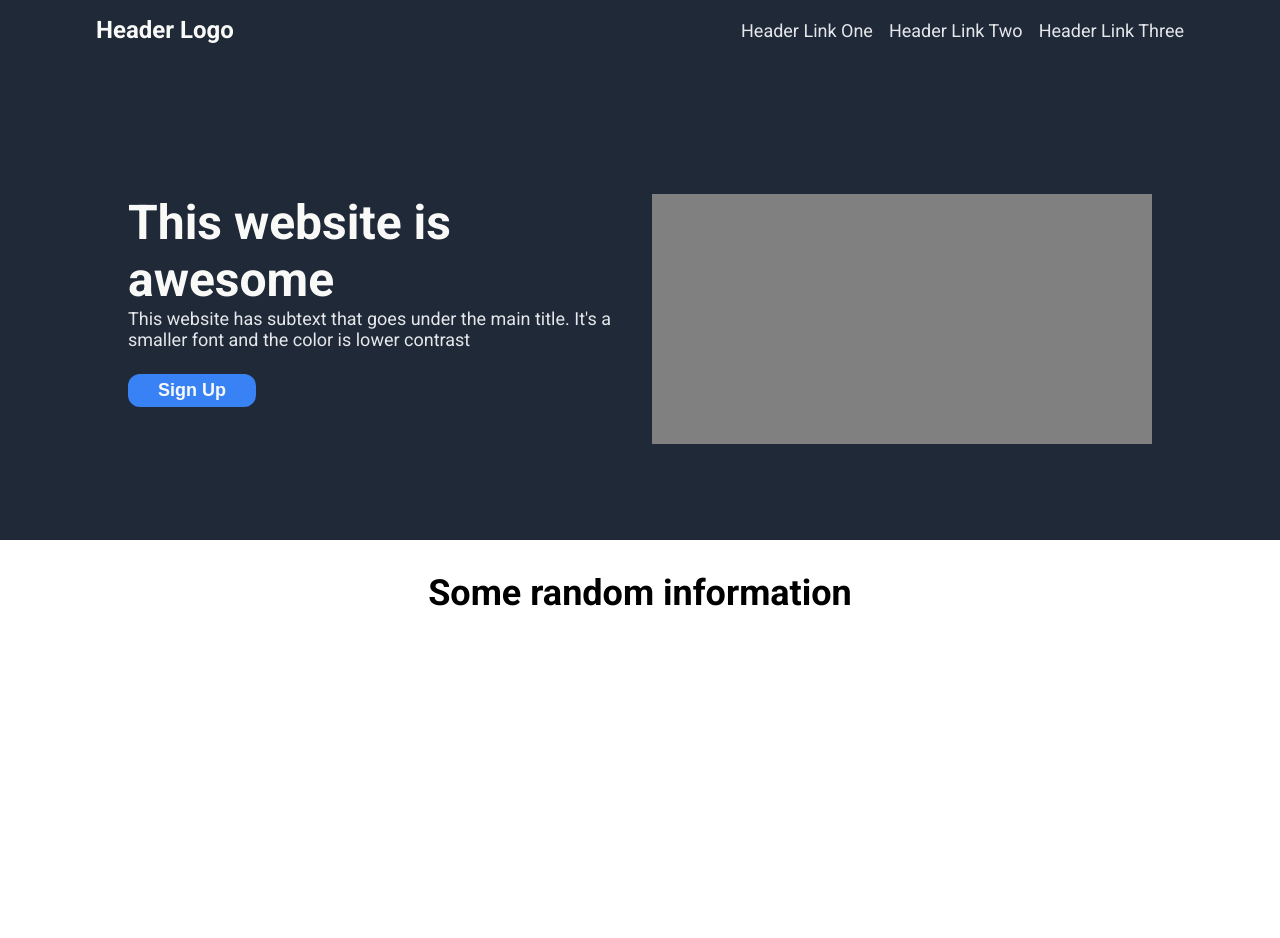
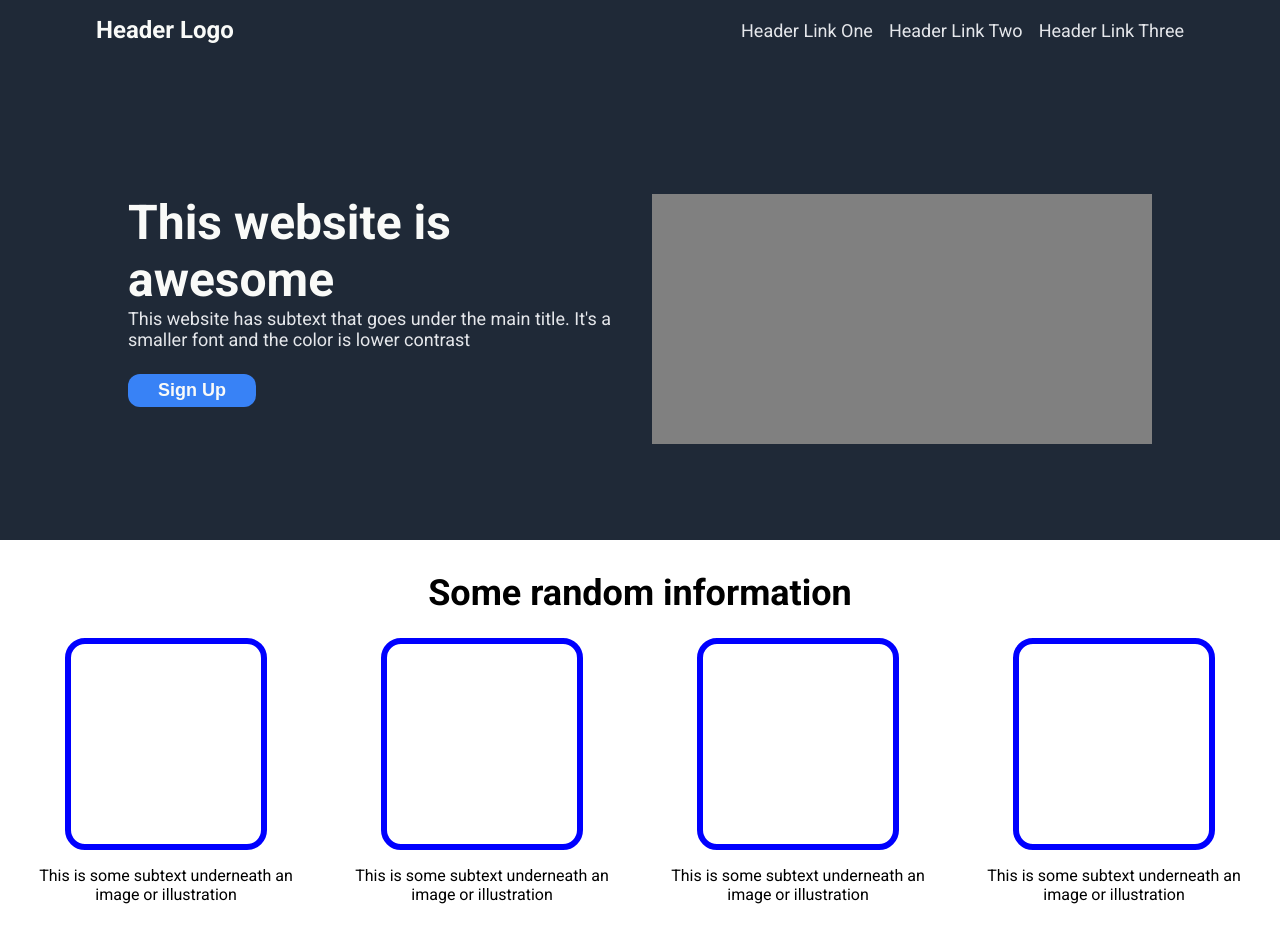
Before and after one commit to ShanegisKhan/Landing-Page, a plain HTML site: page index.html in a window 1280 px wide. Before the commit the page ends 800 px from the top, so only its background shows below. Drawn offline with Linux system fonts and the light colour scheme.

Commit message:
Add info cards and text

```diff
--- a/css/stylesheet.css
+++ b/css/stylesheet.css
@@ -103,4 +103,36 @@ button {
  font-size: 36px;
  font-weight: 600;
  padding-top: 32px;
+ margin-bottom: 24px;
 }
+
+.card-container {
+    display: flex;
+    gap: 16px;
+    justify-content: center;
+    align-items: center;
+
+}
+
+.card-and-text {
+    display: flex;
+    flex-direction: column;
+    height: 300px;
+    width: 300px;
+    align-items: center;
+    gap: 16px;
+}
+.card {
+    display: flex;
+    border: 6px solid blue;
+    width: 190px;
+    height: 200px;
+    border-radius: 20px;
+    justify-self: center;
+}
+
+.card-text {
+    display: flex;
+    flex-wrap: wrap;
+    text-align: center;
+}
--- a/index.html
+++ b/index.html
@@ -41,19 +41,44 @@
         <div class="info">
             Some random information
         </div>
-        <div class="image-and-text-container">
-            <div class="text-and-image">
+        <div class="card-container">
+            <div class="card-and-text">
+                <div class="card">
+
+                </div>
+                <div class="card-text">
+                    This is some subtext underneath an image or illustration
+                </div>
 
             </div>
-            <div class="text-and-image">
+            <div class="card-and-text">
+                <div class="card">
+
+                </div>
+                <div class="card-text">
+                    This is some subtext underneath an image or illustration
+                </div>
 
             </div>
-            <div class="text-and-image">
+            <div class="card-and-text">
+                <div class="card">
+
+                </div>
+                <div class="card-text">
+                    This is some subtext underneath an image or illustration
+                </div>
 
             </div>
-            <div class="text-and-image">
+            <div class="card-and-text">
+                <div class="card">
+
+                </div>
+                <div class="card-text">
+                    This is some subtext underneath an image or illustration
+                </div>
 
             </div>
+        </div>
         </div>
     </div>
     <div class="container-3">
```
